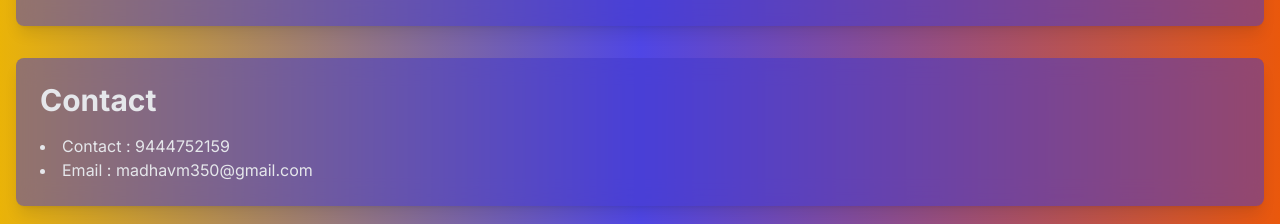
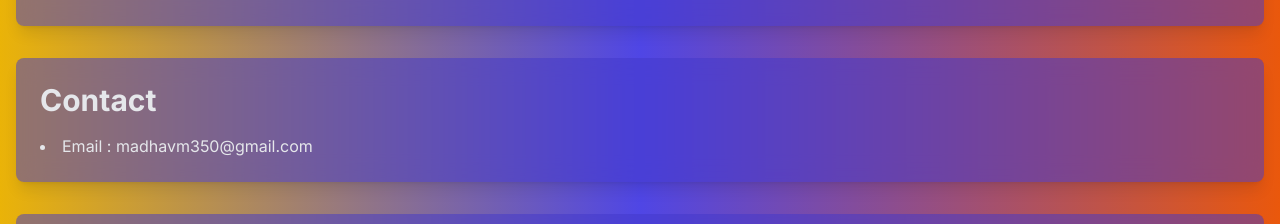
Before and after one commit to chromecruzer/abi, a Next.js app: page / in a window 1280 px wide. Shown: the part 1382-1606 px from the top of the page. Built offline with nearby package versions, Linux system fonts and the light colour scheme.

Commit message:
Update page.js

```diff
--- a/app/page.js
+++ b/app/page.js
@@ -65,7 +65,7 @@ export default function Home() {
           <section id="contact" className="my-8 p-6 bg-indigo-700 bg-opacity-50 backdrop-blur-md rounded-lg shadow-lg transform transition-transform duration-500 hover:scale-105 text-gray-200">
             <h2 className="text-3xl font-bold mb-4">Contact</h2>
             <ul className="list-disc list-inside">
-              <li>Contact : 9444752159</li>
+
               <li>Email : madhavm350@gmail.com</li>
             </ul>
           </section>
```
